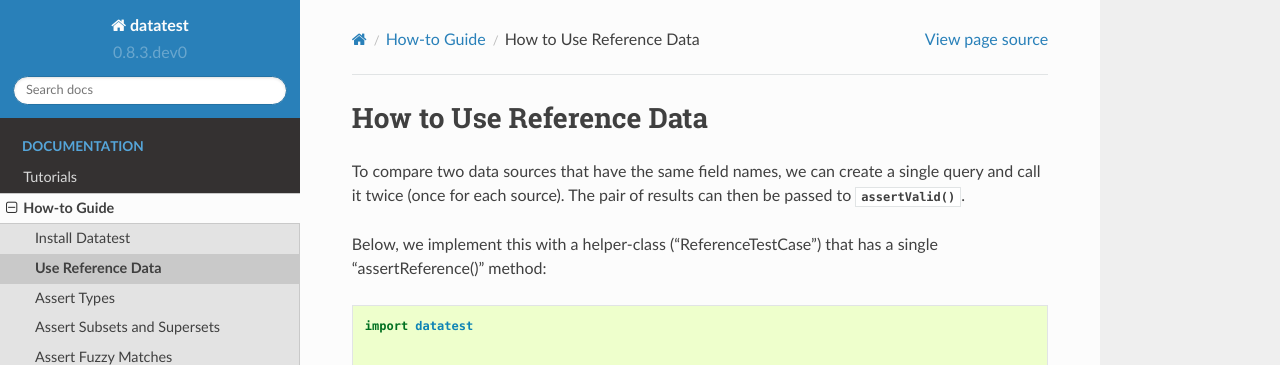
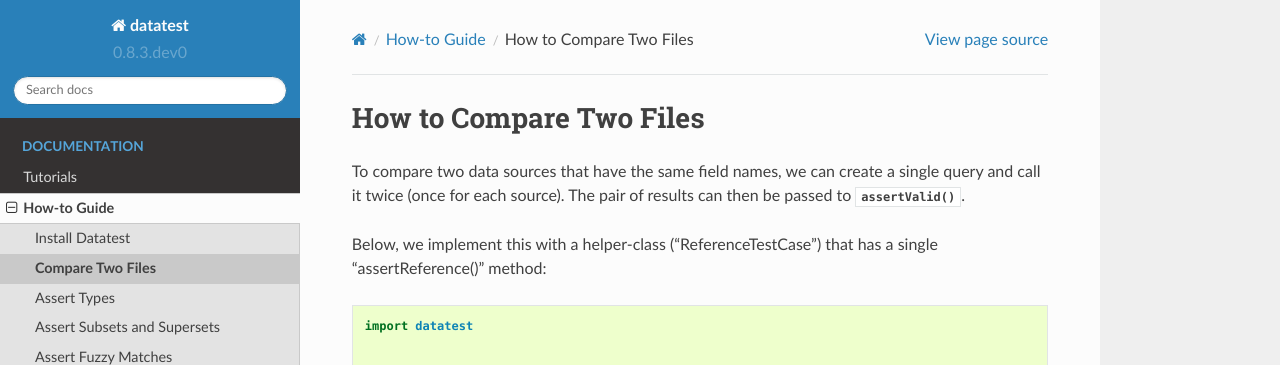
Before and after one commit to shawnbrown/datatest, a Sphinx documentation site: the page built from docs/how-to/compare-files.rst, in a window 1280 px wide and 1306 px high. Shown: the top 365 px of the window. Built offline with Sphinx 7.4.7 and the Read the Docs theme 2.0.0, drawn with Linux system fonts in a browser that asks for light colours.

Commit message:
Rename docs file and change title from "use reference data" to "compare two files". This updated language avoids jargon and is easiser for new users to understand.

```diff
--- a/docs/how-to/reference-data.rst
+++ b/docs/how-to/compare-files.rst
@@ -3,12 +3,12 @@
 
 .. meta::
     :description: How to assert data types.
-    :keywords: datatest, reference data
+    :keywords: reference data, compare files, datatest
 
 
-#########################
-How to Use Reference Data
-#########################
+########################
+How to Compare Two Files
+########################
 
 To compare two data sources that have the same field names,
 we can create a single query and call it twice (once for
--- a/docs/how-to/index.rst
+++ b/docs/how-to/index.rst
@@ -18,7 +18,7 @@ How-to Guide
     :maxdepth: 1
 
     Install Datatest <install>
-    Use Reference Data <reference-data>
+    Compare Two Files <compare-files>
     Assert Types <assert-type>
     Assert Subsets and Supersets <set-relations>
     Assert Fuzzy Matches <fuzzy-matches>
```
